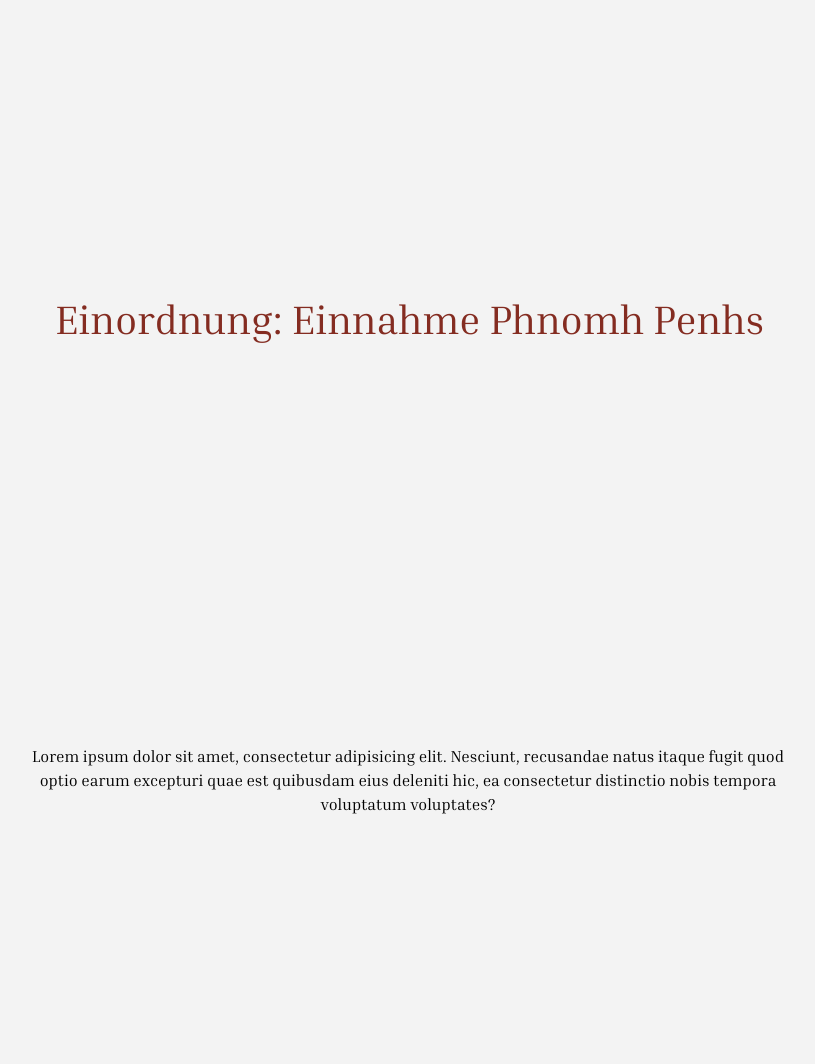
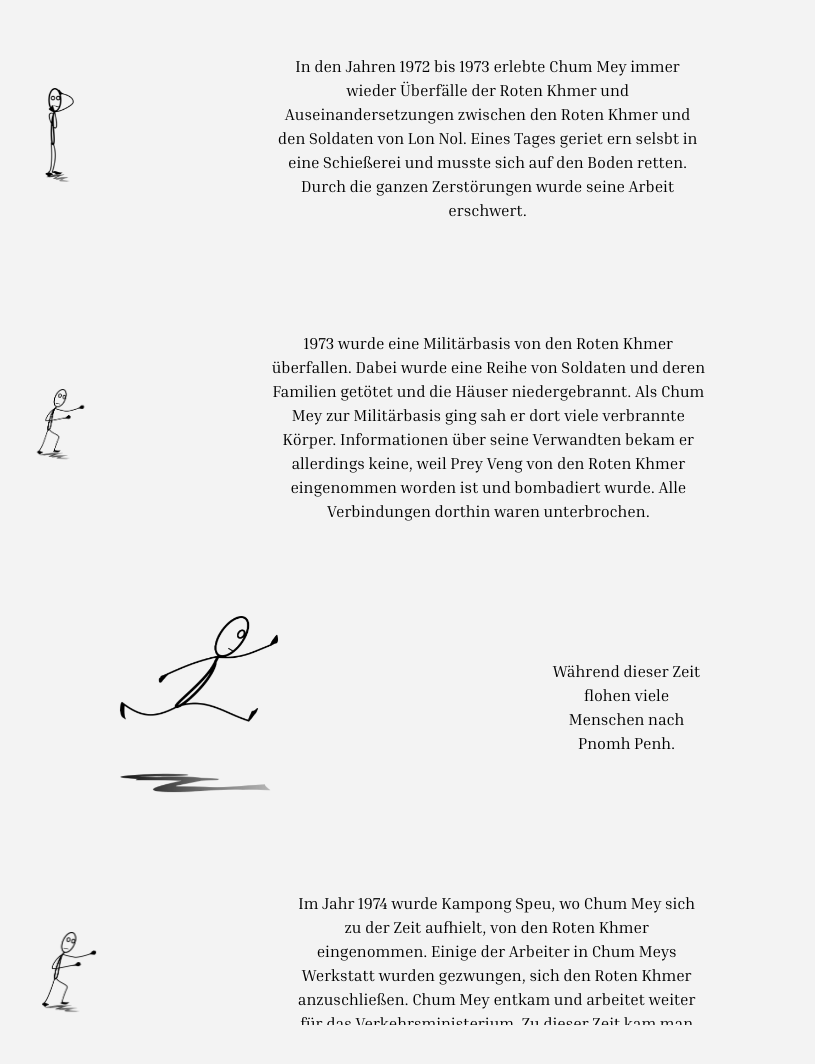
Before and after one commit to carlobeckmann2602/digital-storytelling-, a React (Vite) app: page / in a window 1280 px wide. Shown: the part 9313-10377 px from the top of the page, without its empty margins (232-1047 px from the left). Built offline with nearby package versions, Linux system fonts and the light colour scheme.

Commit message:
added infos to pre invasion

```diff
--- a/src/components/chapter/PreInvasionC/PreInvasionC.tsx
+++ b/src/components/chapter/PreInvasionC/PreInvasionC.tsx
@@ -4,6 +4,12 @@ import classNames from 'classnames'
 import { Chapter, CHAPTERS } from '../../../helpers/constants'
 import useOnScreen from '../../../helpers/useOnScreenHook'
 import classes from './PreInvasionC.module.scss'
+import * as language from './PreInvasionC_lang'
+import sampleSorge from '@/assets/img/sample_sorge.png'
+import sampleHappy from '@/assets/img/sample_happy.png'
+import sampleLove from '@/assets/img/sample_love.png'
+import sampleFight from '@/assets/img/sample_fight.png'
+import sampleFlucht from '@/assets/img/sample_flucht.png'
 
 interface Props {
   setCurrentChapter: (chapter: Chapter) => void
@@ -27,6 +33,38 @@ const PreInvasionC = (props: Props) => {
           </h2>
         </div>
       </div>
+      <div className={classes.section}>
+        <Parallax speed={5} translateX={['-100px', '-10px']}>
+          <img src={sampleSorge} alt='Austauschbild' className={classes.img} />
+        </Parallax>
+        <Parallax speed={5} translateX={['-10px', '-100px']}>
+          <p>{language.c_uberfalle_khmer}</p>
+        </Parallax>
+      </div>
+      <div className={classes.section}>
+        <Parallax speed={5} translateX={['-100px', '-10px']}>
+          <img src={sampleFight} alt='Austauschbild' className={classes.img} />
+        </Parallax>
+        <Parallax speed={5} translateX={['-10px', '-100px']}>
+          <p>{language.c_uberfall_militar}</p>
+        </Parallax>
+      </div>
+      <div className={classes.section}>
+        <Parallax speed={5} translateX={['-100px', '-10px']}>
+          <img src={sampleFlucht} alt='Austauschbild' className={classes.img} />
+        </Parallax>
+        <Parallax speed={5} translateX={['-10px', '-100px']}>
+          <p>{language.c_flucht}</p>
+        </Parallax>
+      </div>
+      <div className={classes.section}>
+        <Parallax speed={5} translateX={['-100px', '-10px']}>
+          <img src={sampleFight} alt='Austauschbild' className={classes.img} />
+        </Parallax>
+        <Parallax speed={5} translateX={['-10px', '-100px']}>
+          <p>{language.c_werkstatt}</p>
+        </Parallax>
+      </div>
     </div>
   )
 }
--- a/src/components/chapter/PreInvasionC/PreInvasionC_lang.ts
+++ b/src/components/chapter/PreInvasionC/PreInvasionC_lang.ts
@@ -1 +1,8 @@
 export const HEADLINE = 'Beispiel Headline' // TODO: Replace with real language keys
+export const c_uberfalle_khmer =
+  'In den Jahren 1972 bis 1973 erlebte Chum Mey immer wieder Überfälle der Roten Khmer und Auseinandersetzungen zwischen den Roten Khmer und den Soldaten von Lon Nol. Eines Tages geriet ern selsbt in eine Schießerei und musste sich auf den Boden retten. Durch die ganzen Zerstörungen wurde seine Arbeit erschwert.'
+export const c_uberfall_militar =
+  '1973 wurde eine Militärbasis von den Roten Khmer überfallen. Dabei wurde eine Reihe von Soldaten und deren Familien getötet und die Häuser niedergebrannt. Als Chum Mey zur Militärbasis ging sah er dort viele verbrannte Körper. Informationen über seine Verwandten bekam er allerdings keine, weil Prey Veng von den Roten Khmer eingenommen worden ist und bombadiert wurde. Alle Verbindungen dorthin waren unterbrochen.'
+export const c_flucht = 'Während dieser Zeit flohen viele Menschen nach Pnomh Penh.'
+export const c_werkstatt =
+  'Im Jahr 1974 wurde Kampong Speu, wo Chum Mey sich zu der Zeit aufhielt, von den Roten Khmer eingenommen. Einige der Arbeiter in Chum Meys Werkstatt wurden gezwungen, sich den Roten Khmer anzuschließen. Chum Mey entkam und arbeitet weiter für das Verkehrsministerium. Zu dieser Zeit kam man bereits nur noch per Hubschrauber nach Pnomh Penh.'
```
Also changed, not shown: src/assets/img/sample_flucht.png (added).
